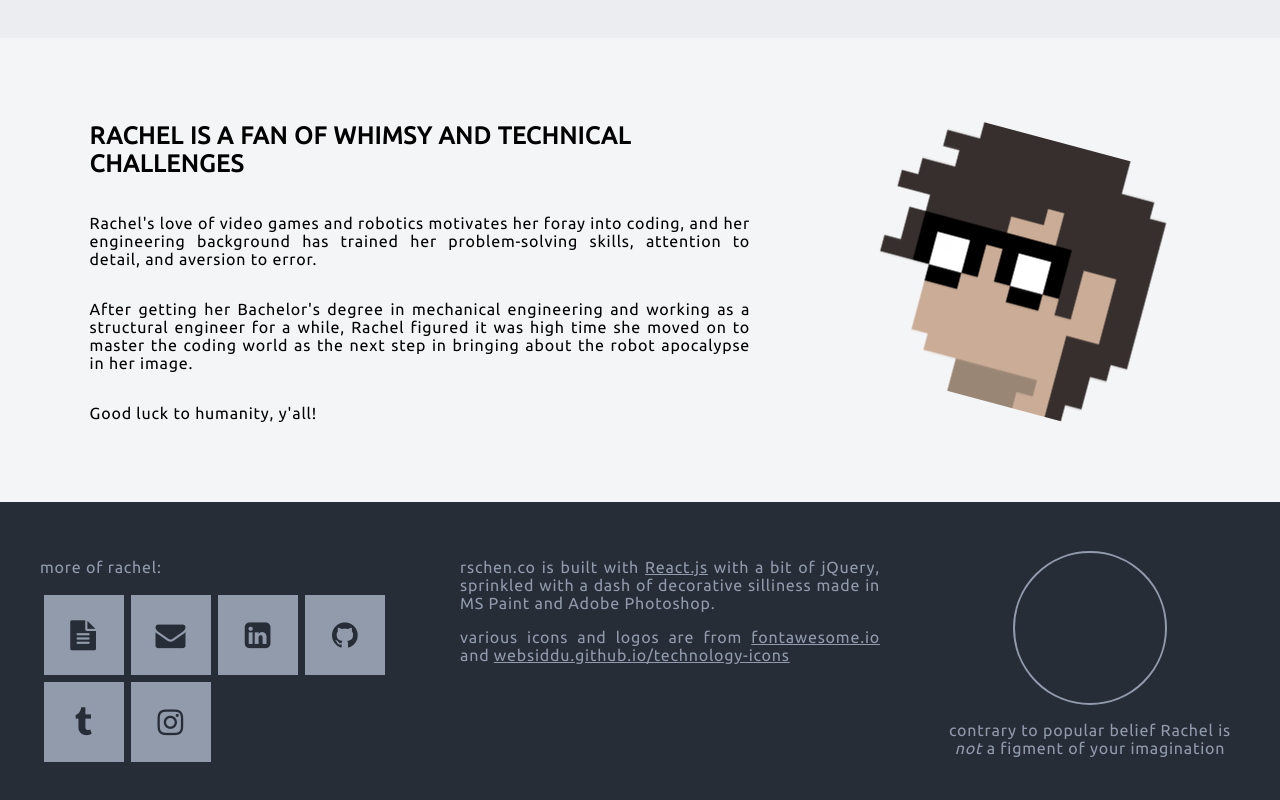
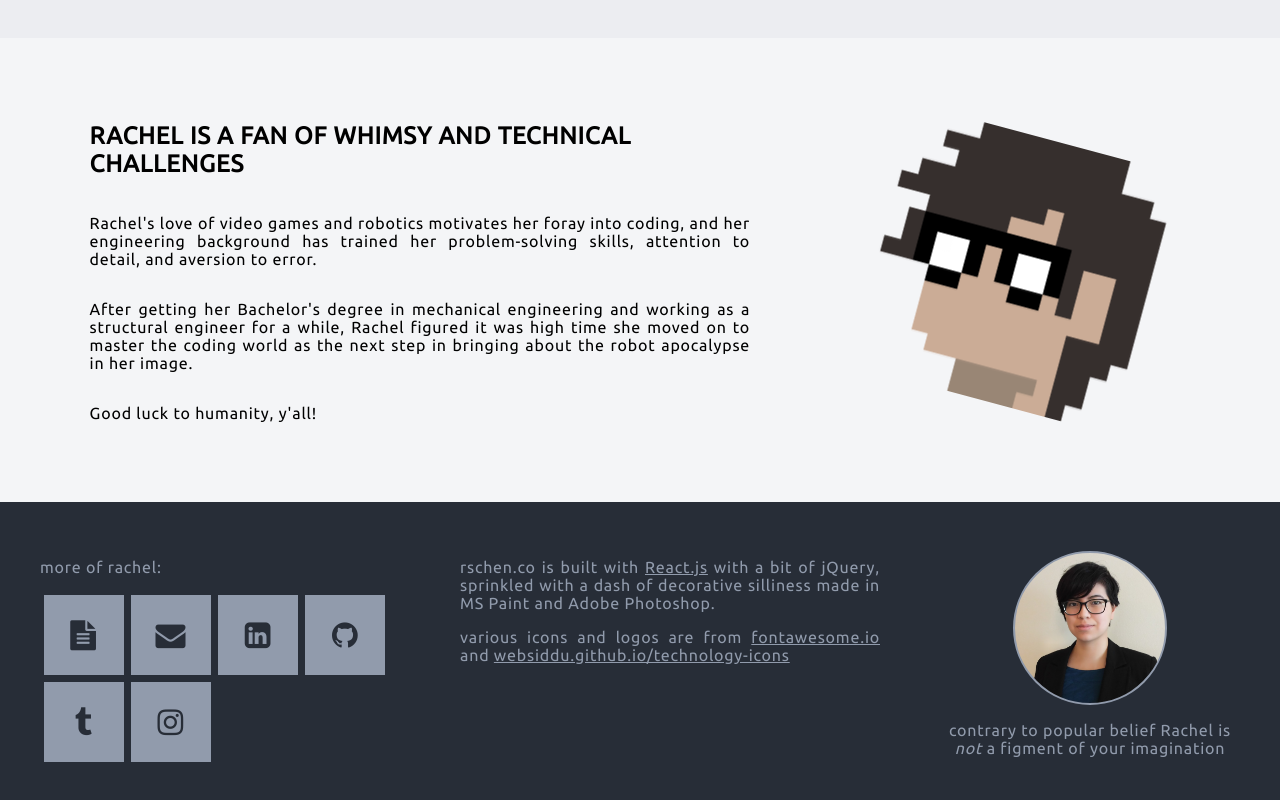
Before and after one commit to sketchychen/sketchychen.github.io, a React (Create React App) app: page / in a window 1280 px wide. Shown: the part 3288-4088 px from the top of the page. Built offline with nearby package versions, Linux system fonts and the light colour scheme.

Commit message:
added actual pic

```diff
--- a/src/footer.css
+++ b/src/footer.css
@@ -12,8 +12,8 @@ footer {
 }
 
 #pic {
-  /*background: url("") no-repeat center;*/
-  background-size: contain;
+  background: url("../public/img/linkedin-me.jpg") no-repeat center;
+  background-size: cover;
   width: 150px;
   height: 150px;
   border: 2px solid #919BAC;
```
Also changed, not shown: public/img/linkedin-me.jpg (added).
